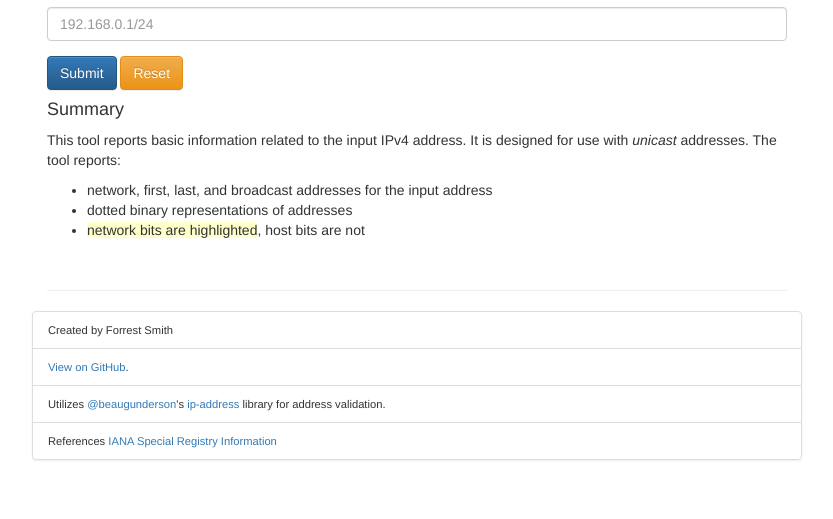
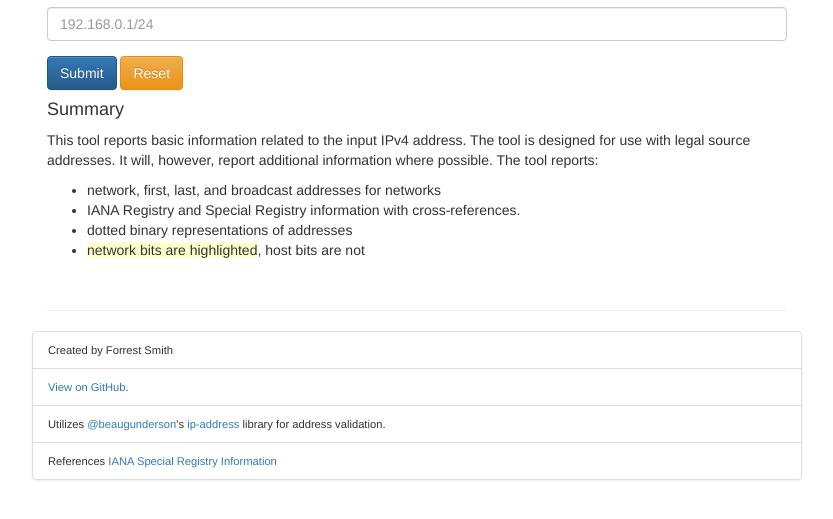
Before and after one commit to ephsmith/ipv4explore, a plain HTML site: page index.html in a window 1280 px wide. Shown: the part 107-626 px from the top of the page, without its empty margins (223-1056 px from the left). Drawn offline with nearby package versions, Linux system fonts and the light colour scheme.

Commit message:
Updated the description

```diff
--- a/index.html
+++ b/index.html
@@ -66,9 +66,10 @@
             </form>
 
 	    <h4>Summary</h4>
-	    <p>This tool reports basic information related to the input IPv4 address. It is designed for use with <em>unicast</em> addresses. The tool reports:</p>
+	    <p>This tool reports basic information related to the input IPv4 address. The tool is designed for use with legal source addresses. It will, however, report additional information where possible. The tool reports:</p>
 	    <ul>
-		<li>network, first, last, and broadcast addresses for the input address</li>
+		<li>network, first, last, and broadcast addresses for networks</li>
+		<li>IANA Registry and Special Registry information with cross-references.</li>
 		<li>dotted binary representations of addresses</li>
 		<li><span class="highlight">network bits are highlighted</span>, host bits are not
 	    </ul><br>
```
